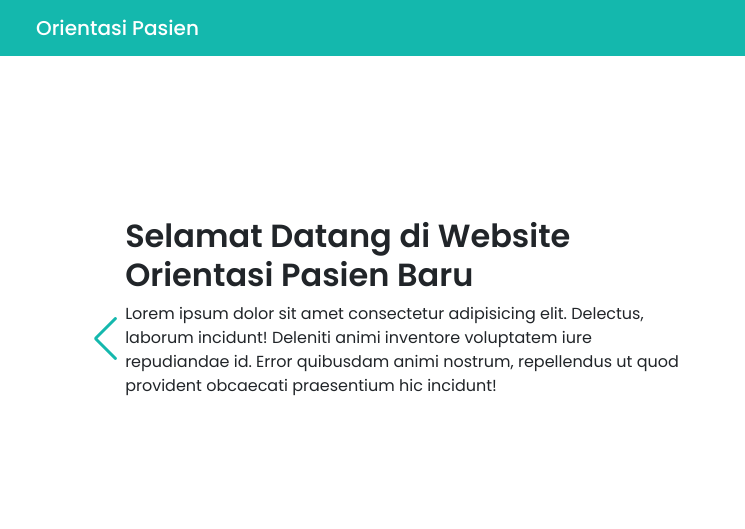
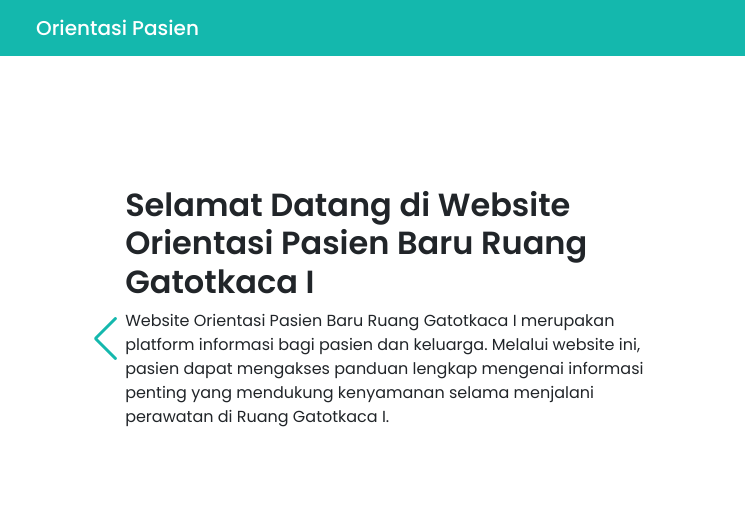
Before and after one commit to fadhilahhfdz/web-orientasi-pasien-baru, a website: page index.html in a window 1280 px wide. Shown: the top 529 px of the page, 0-745 px from the left. Drawn offline with Linux system fonts and the light colour scheme.

Commit message:
add deskripsi

```diff
--- a/assets/css/style.css
+++ b/assets/css/style.css
@@ -100,7 +100,7 @@ footer {
   }
 
   .home .denah-img {
-    width: 390px;
+    width: 350px;
   }
 
   .home .img-jam {
--- a/index.html
+++ b/index.html
@@ -49,14 +49,10 @@
                 >
                   <div class="hero col-7">
                     <h2 class="fw-semibold">
-                      Selamat Datang di Website Orientasi Pasien Baru
+                      Selamat Datang di Website Orientasi Pasien Baru Ruang Gatotkaca I
                     </h2>
                     <p>
-                      Lorem ipsum dolor sit amet consectetur adipisicing elit.
-                      Delectus, laborum incidunt! Deleniti animi inventore
-                      voluptatem iure repudiandae id. Error quibusdam animi
-                      nostrum, repellendus ut quod provident obcaecati
-                      praesentium hic incidunt!
+                      Website Orientasi Pasien Baru Ruang Gatotkaca I merupakan platform informasi bagi pasien dan keluarga. Melalui website ini, pasien dapat mengakses panduan lengkap mengenai informasi penting yang mendukung kenyamanan selama menjalani perawatan di Ruang Gatotkaca I.
                     </p>
                   </div>
                   <div class="logo col-5 mt-5 d-flex justify-content-center">
```
